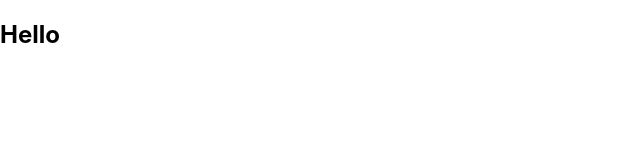
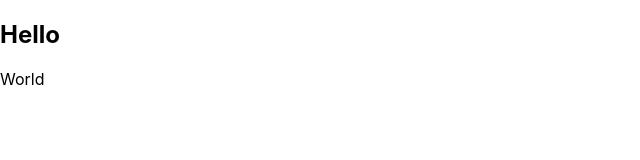
Before and after one commit to DannyIGuesss/picturesWithPurpose, a React (Create React App) app in the folder client/: page / in a window 1280 px wide. Shown: the top 160 px of the page, without its empty margins (0-640 px from the left). Built offline with nearby package versions, Linux system fonts and the light colour scheme.

Commit message:
added <p>

```diff
--- a/client/src/components/mainpage.js
+++ b/client/src/components/mainpage.js
@@ -2,6 +2,7 @@ const MainPage = (props) => {
     return(
         <div>
             <h2>Hello</h2>
+            <p>World</p>
         </div>
     )
 }
```
